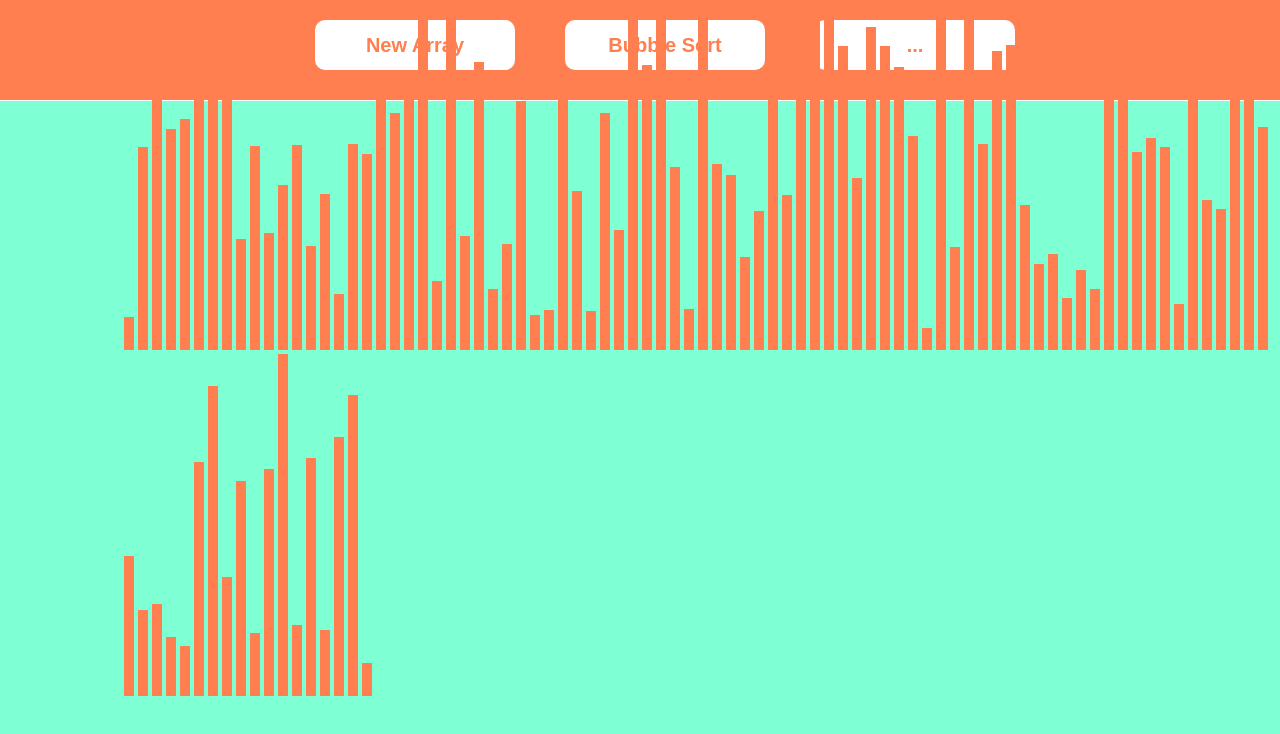
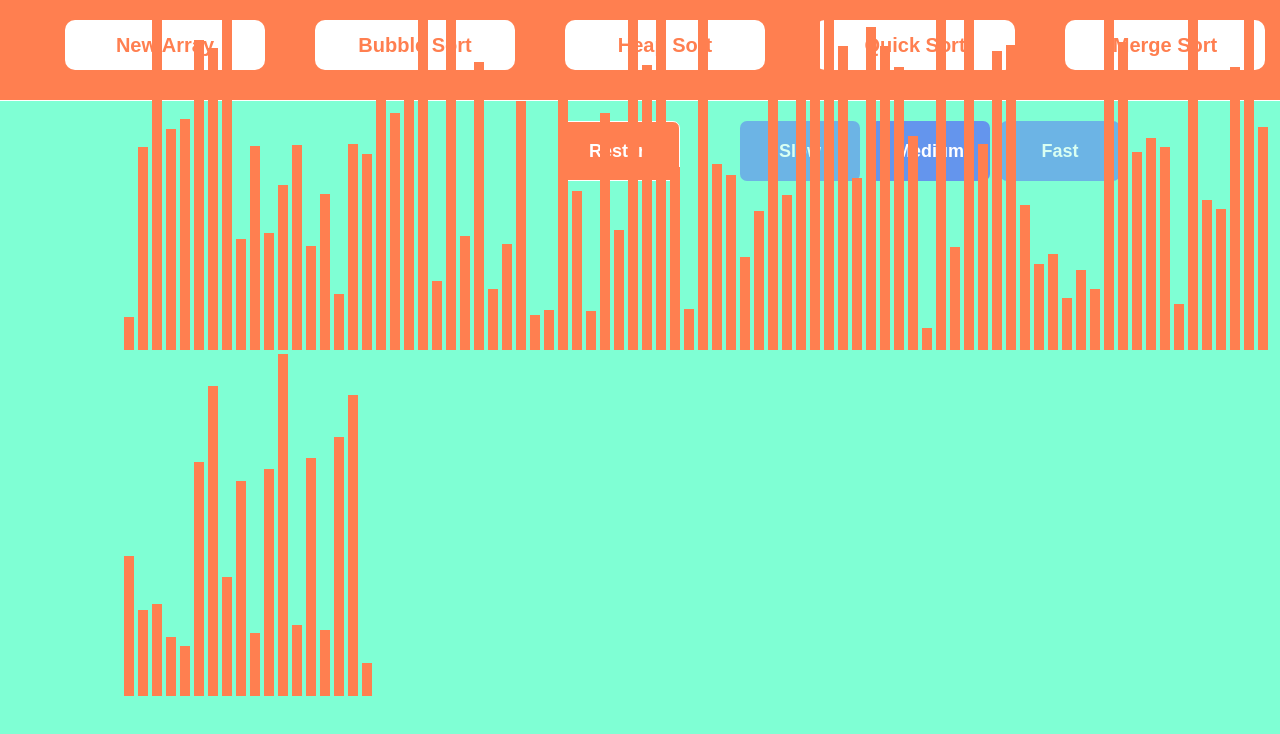
Before and after one commit to machadop1407/Sorting-Visualizer, a React (Create React App) app: page / in a window 1280 px wide. Shown: the top 734 px of the page. Built offline with nearby package versions, Linux system fonts and the light colour scheme; the HTML template or start-up script is replaced by a standard one.

Commit message:
finished implementing bubble sort, finished ui

```diff
--- a/src/App.css
+++ b/src/App.css
@@ -17,8 +17,8 @@ button:focus {
 .header {
   width: 100%;
   height: 100px;
-  background-color: coral;
-  border-bottom: 1px solid white;
+  background-color: #ff7f50;
+  border-bottom: 1px solid #ffffff;
 }
 
 .header .headerBttns {
@@ -43,7 +43,44 @@ button:focus {
 
 .header button:hover {
   cursor: pointer;
-  box-shadow: 2px 2px 10px black;
+  box-shadow: 2px 2px 10px #000000;
+}
+
+.arrayControllers {
+  display: flex;
+  margin-top: 20px;
+  margin-left: 550px;
+}
+
+.arrayControllers #velocity {
+  margin-left: 50px;
+}
+.arrayControllers button {
+  width: 120px;
+  height: 60px;
+  border: none;
+  border-radius: 7px;
+  background-color: cornflowerblue;
+  color: #ffffff;
+  opacity: 0.7;
+  font-size: 18px;
+  font-weight: 700;
+  margin-left: 10px;
+}
+
+.arrayControllers button:hover {
+  cursor: pointer;
+  opacity: 1;
+}
+
+.arrayControllers #selected {
+  opacity: 1;
+}
+
+.arrayControllers #restart {
+  background-color: #ff7f50;
+  border: 1px solid white;
+  opacity: 1;
 }
 
 .arrayContainer {
@@ -54,7 +91,7 @@ button:focus {
 
 .sortingVisualizer .bar {
   width: 10px;
-  background-color: coral;
+  background-color: #ff7f50;
   margin-left: 4px;
   display: inline-block;
 }
--- a/src/Visualizer/SortingVisualizer.js
+++ b/src/Visualizer/SortingVisualizer.js
@@ -1,16 +1,23 @@
 import React, { useState, useEffect, useRef } from "react";
-import * as BubbleSort from "../SortingAlgorithms/BubbleSort";
 
+//Change At Will
 const ARRAYSIZE = 100;
 
 export default function SortingVisualizer() {
+  //Array Used to Sort
   const [primaryArray, setPrimaryArray] = useState([]);
-  const currentBar = useRef();
 
+  //Animation Speed
+  const [animationSpeed, setAnimationSpeed] = useState(40);
+
+  //Initial Random Array
   useEffect(() => {
     randomizeArray();
   }, []);
 
+  /* Requires: Array size is set
+   * Effect: Generates a random array with values from 20 to 400 and changes the array state
+   */
   function randomizeArray() {
     var array = [];
     for (var i = 0; i < ARRAYSIZE; i++) {
@@ -20,6 +27,7 @@ export default function SortingVisualizer() {
     setPrimaryArray(array);
   }
 
+  // Generates a random val between min and max
   function randomVals(min, max) {
     var randomVal = Math.floor(Math.random() * (max - min + 1) + min);
     return randomVal;
@@ -49,16 +57,17 @@ export default function SortingVisualizer() {
           currentArr[i + 1] = swap1;
           setPrimaryArray([...primaryArray, currentArr]);
 
-          //Changes the Style
+          //Changes the Style while swapping
           let bar1 = document.getElementById(i).style;
           let bar2 = document.getElementById(i + 1).style;
-          bar1.backgroundColor = "crimson";
-          bar2.backgroundColor = "slateblue";
+          bar1.backgroundColor = "#DC143C";
+          bar2.backgroundColor = "#6A5ACD";
 
-          await sleep(50);
+          await sleep(animationSpeed);
 
-          bar1.backgroundColor = "coral";
-          bar2.backgroundColor = "coral";
+          //Changes the Style back to original
+          bar1.backgroundColor = "#FF7F50";
+          bar2.backgroundColor = "#FF7F50";
 
           sorted = false;
         }
@@ -72,7 +81,47 @@ export default function SortingVisualizer() {
         <div className="headerBttns">
           <button onClick={randomizeArray}>New Array</button>
           <button onClick={bubbleSort}>Bubble Sort</button>
-          <button>...</button>
+          <button onClick={bubbleSort}>Heap Sort</button>
+          <button onClick={bubbleSort}>Quick Sort</button>
+          <button onClick={bubbleSort}>Merge Sort</button>
+        </div>
+      </div>
+
+      <div className="arrayControllers">
+        <button
+          id="restart"
+          onClick={() => {
+            window.location.reload(false);
+          }}
+        >
+          {" "}
+          Restart
+        </button>
+        <div id="velocity">
+          <button
+            onClick={() => {
+              setAnimationSpeed(80);
+            }}
+            id={animationSpeed == 80 ? "selected" : ""}
+          >
+            Slow
+          </button>
+          <button
+            onClick={() => {
+              setAnimationSpeed(40);
+            }}
+            id={animationSpeed == 40 ? "selected" : ""}
+          >
+            Medium
+          </button>
+          <button
+            onClick={() => {
+              setAnimationSpeed(5);
+            }}
+            id={animationSpeed == 5 ? "selected" : ""}
+          >
+            Fast
+          </button>
         </div>
       </div>
       <div className="arrayContainer">
```
